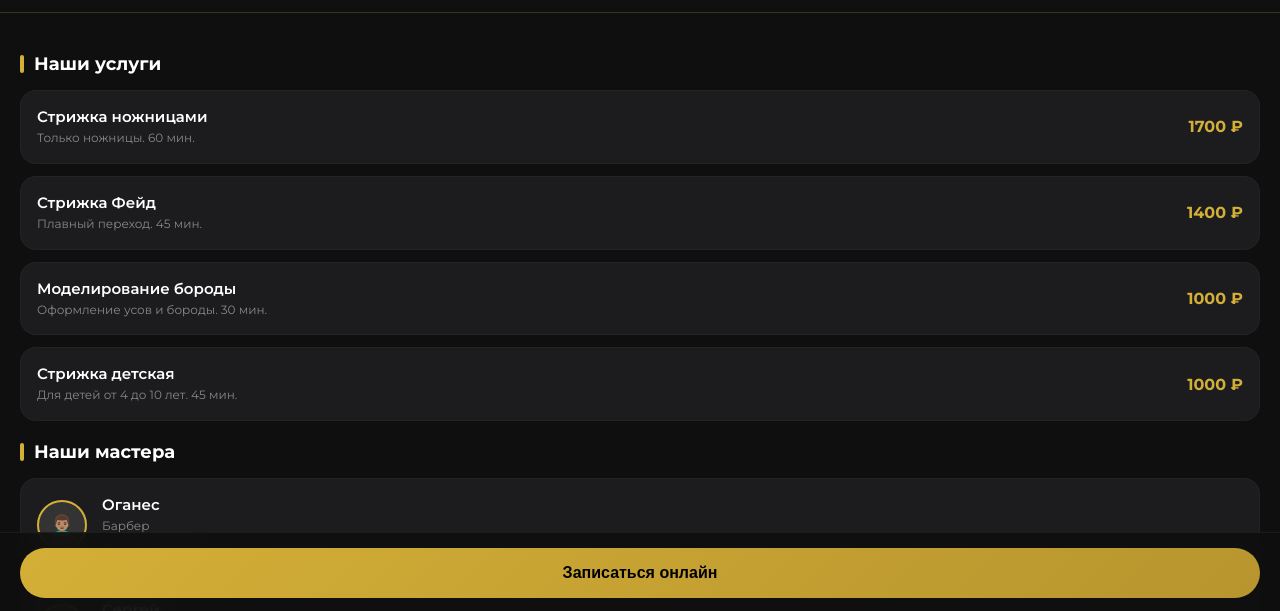
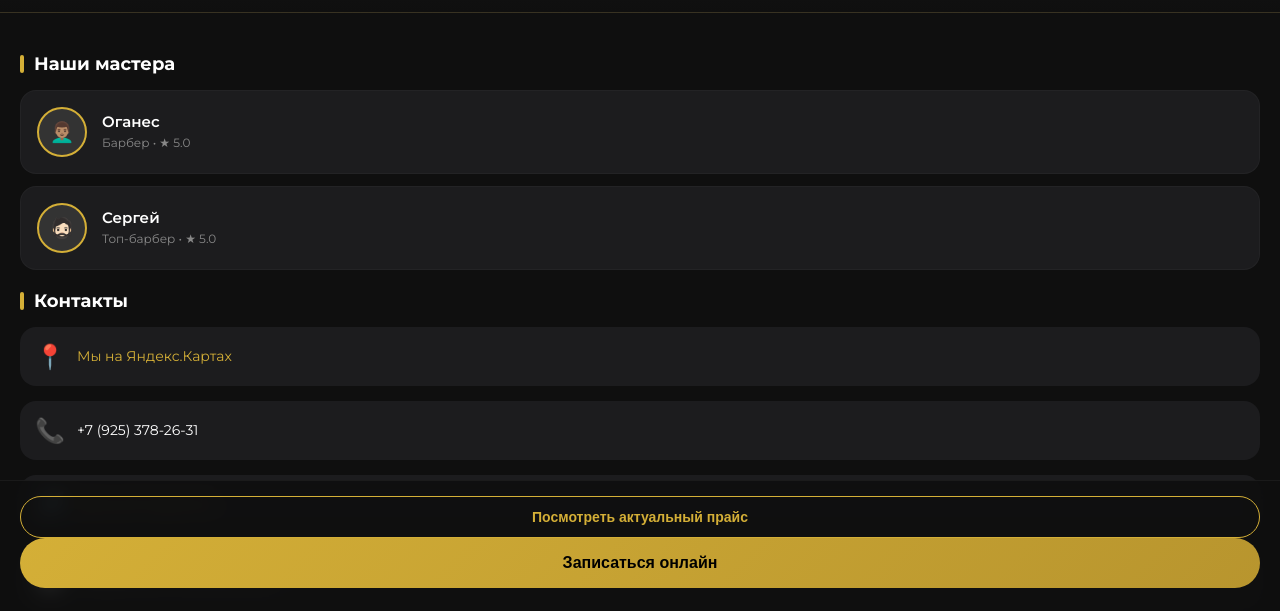
Before and after one commit to Qwerty1219/barber-miniapp, a plain HTML site: page index.html in a window 1280 px wide. Shown: the part 187-798 px from the top of the page. Drawn offline with Linux system fonts and the light colour scheme; a script that the page names is missing.

Commit message:
Add files via upload

```diff
--- a/index.html
+++ b/index.html
@@ -8,9 +8,6 @@
     <!-- Подключаем скрипт Telegram Mini Apps -->
     <script src="https://telegram.org/js/telegram-web-app.js"></script>
 
-    <!-- Подключаем шрифты Google -->
-    <link rel="preconnect" href="https://fonts.googleapis.com">
-    <link rel="preconnect" href="https://fonts.gstatic.com" crossorigin>
     <link href="https://fonts.googleapis.com/css2?family=Montserrat:wght@400;600;700;900&display=swap" rel="stylesheet">
 
     <style>
@@ -34,11 +31,10 @@
             font-family: 'Montserrat', sans-serif;
             background-color: var(--bg-color);
             color: var(--text-main);
-            padding-bottom: 90px; /* Место для нижней кнопки */
+            padding-bottom: 90px;
             user-select: none;
         }
 
-        /* ШАПКА */
         header {
             display: flex;
             flex-direction: column;
@@ -71,7 +67,6 @@
             margin-top: 5px;
         }
 
-        /* КОНТЕНТ */
         .main-content {
             padding: 20px;
         }
@@ -94,7 +89,6 @@
             border-radius: 2px;
         }
 
-        /* КАРТОЧКИ */
         .card-list {
             display: flex;
             flex-direction: column;
@@ -114,18 +108,14 @@
         .card-info { flex: 1; padding-right: 15px; }
         .card-title { font-size: 15px; font-weight: 600; margin-bottom: 4px; }
         .card-desc { font-size: 12px; color: var(--text-muted); line-height: 1.4; }
-        .card-price { font-size: 16px; font-weight: 700; color: var(--primary-gold); white-space: nowrap; }
 
-        /* МАСТЕРА */
         .master-card { display: flex; align-items: center; gap: 15px; }
         .master-avatar {
             width: 50px; height: 50px; border-radius: 50%;
             background: #333; display: flex; justify-content: center; align-items: center;
             font-size: 20px; border: 2px solid var(--primary-gold);
         }
-        .master-rating { font-size: 12px; color: var(--primary-gold); margin-top: 4px; }
 
-        /* КОНТАКТЫ */
         .contact-item {
             display: flex; align-items: center; gap: 12px; margin-bottom: 15px;
             background: var(--surface-color); padding: 15px; border-radius: var(--border-radius);
@@ -134,7 +124,6 @@
         .contact-text { font-size: 14px; }
         .contact-text a { color: var(--primary-gold); text-decoration: none; }
 
-        /* НИЖНЯЯ КНОПКА */
         .bottom-bar {
             position: fixed;
             bottom: 0; left: 0; width: 100%;
@@ -156,54 +145,35 @@
             text-align: center;
             border: none;
             cursor: pointer;
+            margin-bottom: 10px;
         }
         .main-btn:active { transform: scale(0.98); }
+
+        .secondary-btn {
+            width: 100%;
+            background: transparent;
+            color: var(--primary-gold);
+            font-weight: 600;
+            font-size: 14px;
+            padding: 12px;
+            border-radius: 50px;
+            border: 1px solid var(--primary-gold);
+            text-align: center;
+            cursor: pointer;
+        }
+        .secondary-btn:active { background: rgba(212, 175, 55, 0.1); }
 
     </style>
 </head>
 <body>
 
-    <!-- ШАПКА -->
     <header>
         <img src="sever.png" alt="Север" class="logo-img">
         <div class="brand-title">Север</div>
         <div class="brand-subtitle">Мужские стрижки</div>
     </header>
 
-    <!-- КОНТЕНТ -->
     <main class="main-content">
-
-        <h2 class="section-title">Наши услуги</h2>
-        <div class="card-list">
-            <div class="card">
-                <div class="card-info">
-                    <div class="card-title">Стрижка ножницами</div>
-                    <div class="card-desc">Только ножницы. 60 мин.</div>
-                </div>
-                <div class="card-price">1700 ₽</div>
-            </div>
-            <div class="card">
-                <div class="card-info">
-                    <div class="card-title">Стрижка Фейд</div>
-                    <div class="card-desc">Плавный переход. 45 мин.</div>
-                </div>
-                <div class="card-price">1400 ₽</div>
-            </div>
-            <div class="card">
-                <div class="card-info">
-                    <div class="card-title">Моделирование бороды</div>
-                    <div class="card-desc">Оформление усов и бороды. 30 мин.</div>
-                </div>
-                <div class="card-price">1000 ₽</div>
-            </div>
-            <div class="card">
-                <div class="card-info">
-                    <div class="card-title">Стрижка детская</div>
-                    <div class="card-desc">Для детей от 4 до 10 лет. 45 мин.</div>
-                </div>
-                <div class="card-price">1000 ₽</div>
-            </div>
-        </div>
 
         <h2 class="section-title">Наши мастера</h2>
         <div class="card-list">
@@ -211,16 +181,14 @@
                 <div class="master-avatar">👨🏽‍🦱</div>
                 <div class="card-info">
                     <div class="card-title">Оганес</div>
-                    <div class="card-desc">Барбер</div>
-                    <div class="master-rating">★ 5.0 (6 оценок)</div>
+                    <div class="card-desc">Барбер • ★ 5.0</div>
                 </div>
             </div>
             <div class="card master-card">
                 <div class="master-avatar">🧔🏻</div>
                 <div class="card-info">
                     <div class="card-title">Сергей</div>
-                    <div class="card-desc">Топ-барбер</div>
-                    <div class="master-rating">★ 5.0 (49 оценок)</div>
+                    <div class="card-desc">Топ-барбер • ★ 5.0</div>
                 </div>
             </div>
         </div>
@@ -237,15 +205,21 @@
             <div class="contact-text">+7 (925) 378-26-31</div>
         </div>
         <div class="contact-item">
+            <div class="contact-icon">✈️</div>
+            <div class="contact-text"><a href="https://t.me/everythingsaholic">@everythingsaholic</a></div>
+        </div>
+        <div class="contact-item">
             <div class="contact-icon">🕒</div>
             <div class="contact-text">Ежедневно с 10:00 до 21:00</div>
         </div>
 
     </main>
 
-    <!-- НИЖНЯЯ КНОПКА -->
     <div class="bottom-bar">
-        <button class="main-btn" onclick="goToBot()">Записаться онлайн</button>
+        <!-- Кнопка для перехода к прайсу в боте -->
+        <button class="secondary-btn" onclick="goToBot('price')">Посмотреть актуальный прайс</button>
+        <!-- Кнопка для записи -->
+        <button class="main-btn" onclick="goToBot('book')">Записаться онлайн</button>
     </div>
 
     <script>
@@ -254,9 +228,14 @@
         tg.setHeaderColor('#0f0f0f');
         tg.setBackgroundColor('#0f0f0f');
 
-        function goToBot() {
+        function goToBot(action) {
             tg.HapticFeedback.notificationOccurred('success');
-            // Закрываем мини-апп, возвращая пользователя в чат с ботом
+
+            // Отправляем боту команду, какую кнопку нажали
+            // Бот поймает это и либо откроет прайс, либо начнет запись
+            tg.sendData(JSON.stringify({ action: action }));
+
+            // Закрываем мини-апп
             tg.close();
         }
     </script>
```
